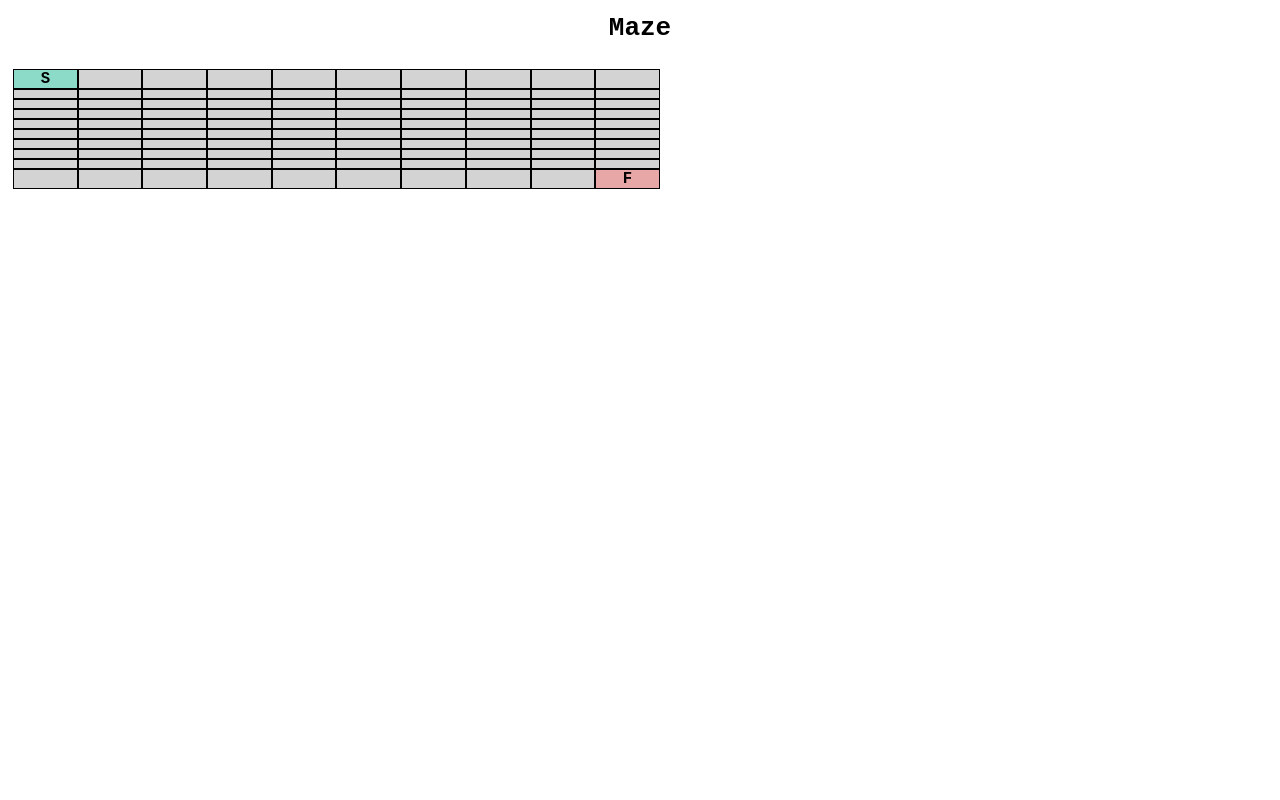
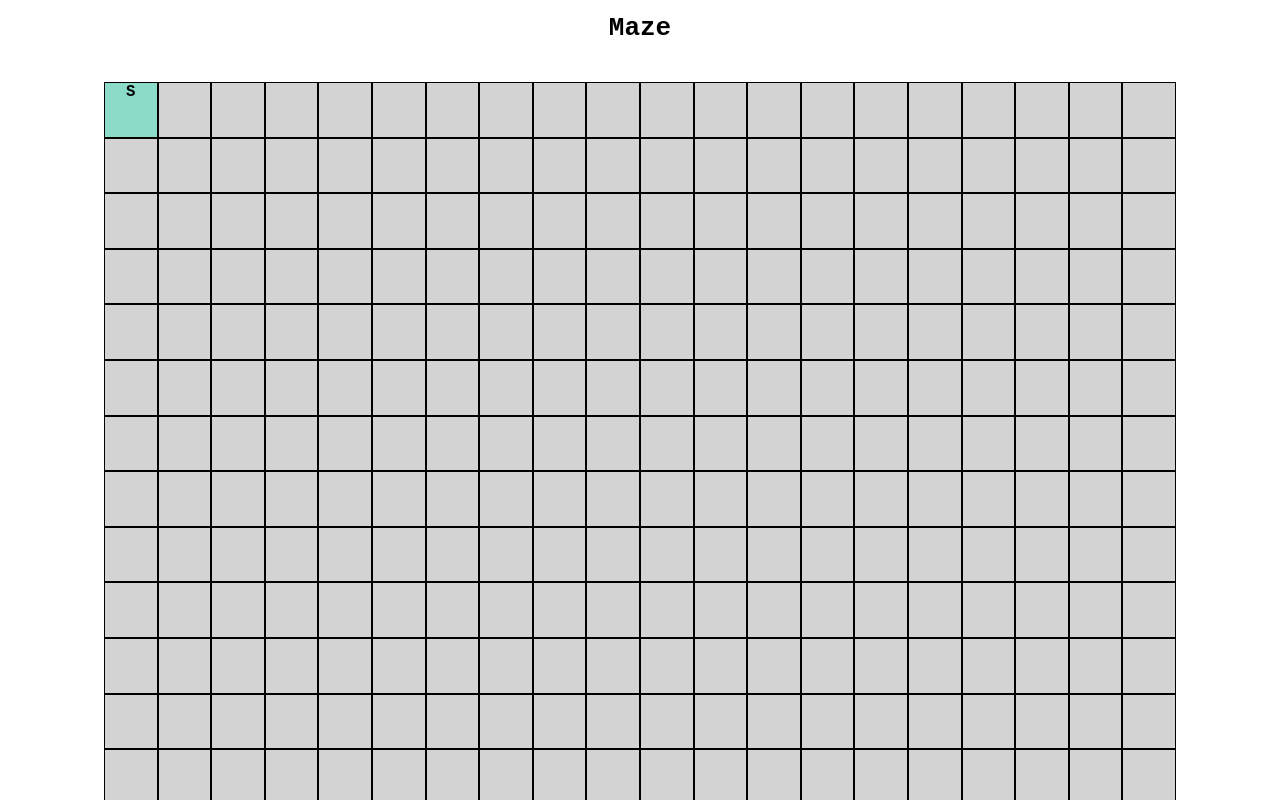
Before and after one commit to Thenlie/pathfinder, a Vue app: page / in a window 1280 px wide. Shown: the top 800 px of the page. Built offline with nearby package versions, Linux system fonts and the light colour scheme.

Commit message:
Locked aspect ration of maze cells

```diff
--- a/src/components/Maze.vue
+++ b/src/components/Maze.vue
@@ -1,21 +1,23 @@
 <script>
-    const length = 10;
-    const width = 10;
-export default {
-    data() {
-        return {
-            length: Array(length).fill(' '),
-            width: Array(width).fill(' ')
+    const length = 20;
+    const width = 20;
+    export default {
+        data() {
+            return {
+                length: Array(length).fill(' '),
+                width: Array(width).fill(' '),
+                lengthP: (1 / length) * 100,
+                widthP: (1 / width) * 100,
+            }
         }
     }
-}
 </script>
 
 <template>
     <h1 class="maze-heading">Maze</h1>
     <section class="maze">
         <div v-for="(x, i) in length" class="maze-row">
-            <div v-for="(y, j) in width" :id="i.toString()+j.toString()" class="maze-container">
+            <div v-for="(y, j) in width" :id="i.toString()+j.toString()" class="maze-container"  :style="{ width: lengthP + '%', 'padding-top': lengthP + '%'}">
                 <div class="maze-cell">
                     {{ i === 0 && j === 0 ? 'S' : ' '}}
                     {{ i === length.length-1 && j === width.length-1 ? 'F' : ' '}}
@@ -32,25 +34,29 @@ export default {
 }
 
 .maze {
-    margin: 1em;
+    margin: 2em 8em;
     text-align: center;
 }
 
 .maze-row {
     display: flex;
-    min-height: 10px;
 }
 
 .maze-container {
-    width: 5%;
     background-color: lightgray;
     border: black 1px solid;
+    position: relative;
 }
 
 .maze-cell {
     text-align: center;
     font-size: larger;
     font-weight: bold;
+    position: absolute;
+    top: 0;
+    left: 0;
+    bottom: 0;
+    right: 0;
 }
 
 .maze-row:first-child .maze-container:first-child .maze-cell {
```
